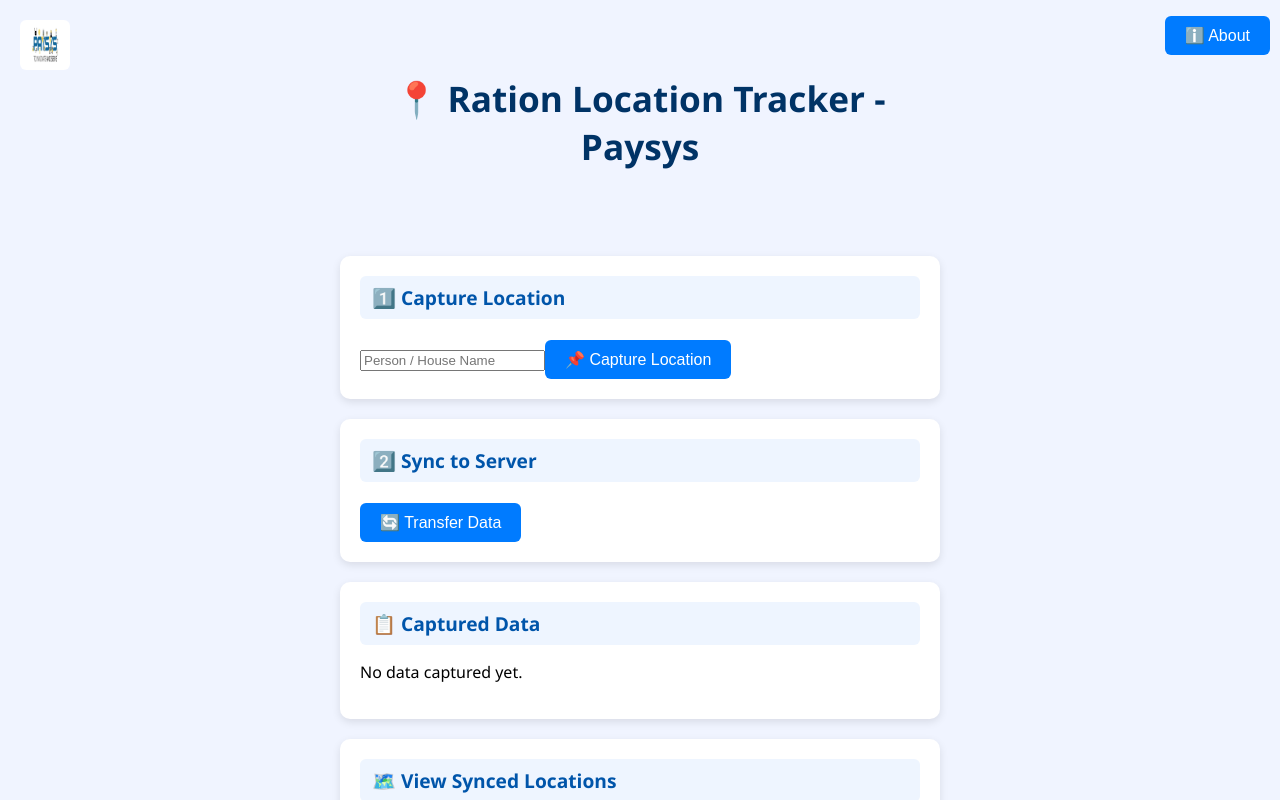
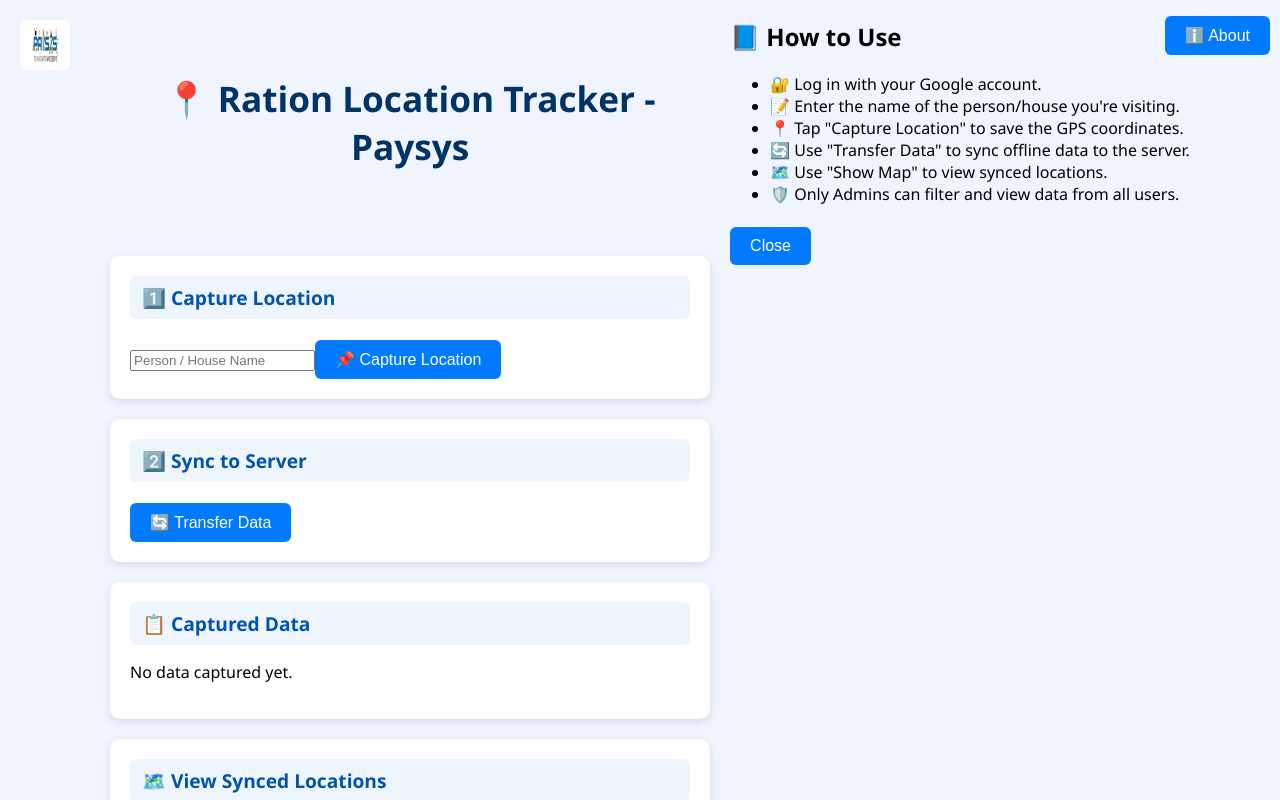
Before and after one commit to RamisKamlani/Paysys-Ration-Tracker-Login, a React (Vite) app in the folder client/: page / in a window 1280 px wide. Both pictures are taken after a click on the button "ℹ️ About". Shown: the top 800 px of the page. Built offline with nearby package versions, Linux system fonts and the light colour scheme.

Commit message:
Addition of About button

```diff
--- a/client/src/AboutModal.jsx
+++ b/client/src/AboutModal.jsx
@@ -1,22 +1,23 @@
-import React from 'react';
+import ReactDOM from 'react-dom';
 
 export default function AboutModal({ show, onClose }) {
   if (!show) return null;
 
-  return (
-    <div className="modal-overlay" onClick={onClose}>
-      <div className="modal-box" onClick={(e) => e.stopPropagation()}>
-        <h2>📘 How to Use</h2>
+  return ReactDOM.createPortal(
+    <div className="modal-overlay">
+      <div className="modal-box">
+        <h2>📘 <strong>How to Use</strong></h2>
         <ul>
           <li>🔐 Log in with your Google account.</li>
           <li>📝 Enter the name of the person/house you're visiting.</li>
           <li>📍 Tap "Capture Location" to save the GPS coordinates.</li>
           <li>🔄 Use "Transfer Data" to sync offline data to the server.</li>
           <li>🗺️ Use "Show Map" to view synced locations.</li>
-          <li>🛡 Only Admins can filter and view data from all users.</li>
+          <li>🛡️ Only Admins can filter and view data from all users.</li>
         </ul>
-        <button className="close-btn" onClick={onClose}>Close</button>
+        <button onClick={onClose} className="close-btn">Close</button>
       </div>
-    </div>
+    </div>,
+    document.body // 🔁 Portal to body
   );
 }
```
